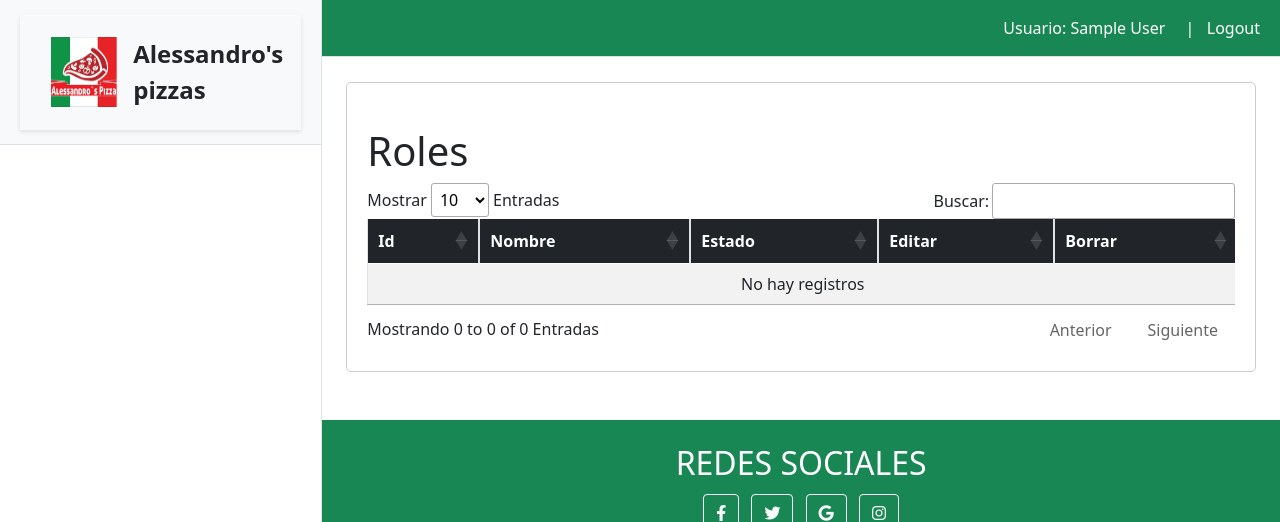
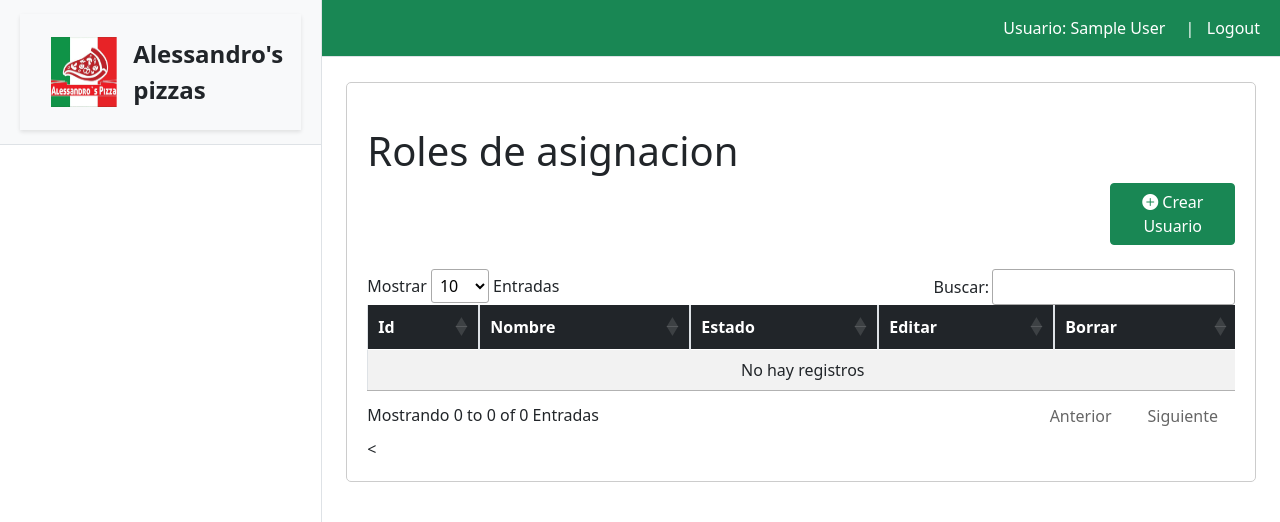
Before and after one commit to mmejia98/planillas, a PHP site: page /view/roles/index.php in a window 1280 px wide. Shown: the top 522 px of the page. Run offline with PHP 8.4, Linux system fonts and the light colour scheme; the visitor is signed in with stand-in values (Sample User, id 1); data that the repository does not hold is empty; some libraries are stand-ins or nearby versions.

Commit message:
Crear rol

```diff
--- a/view/roles/index.php
+++ b/view/roles/index.php
@@ -1,11 +1,21 @@
 <?php
     if(session_id() == '' || !isset($_SESSION) || session_status() === PHP_SESSION_NONE) {
         session_start();
-        $_SESSION["Titulo"] = "Roles";
+        $_SESSION["Titulo"] = "Roles de asignacion";
     }
 
     require_once("../master/head_mtto.php")
 ?>
+
+      <div class="row">
+            <div class="col-2 offset-10">
+                <div class="text-center">
+                    <!-- Button trigger modal -->
+                    <button id="botonCrear" class="btn btn-success float-end" data-bs-toggle="modal" data-bs-target="#modalUsuario"><i class="bi bi-plus-circle-fill"></i>  Crear Usuario</button>
+                </div>
+            </div>
+        </div>
+        <br />
         <div class="table-responsive">
             <table id="datos_usuario" class="table table-bordered table-striped">
             <thead class="bg-dark text-white">
@@ -22,7 +32,7 @@
 
 
 
-<!-- Modal -->
+<<!-- Modal -->
 <div class="modal fade" id="modalUsuario" tabindex="-1" aria-labelledby="exampleModalLabel" aria-hidden="true">
   <div class="modal-dialog">
     <div class="modal-content">
@@ -30,17 +40,13 @@
         <h5 class="modal-title" id="exampleModalLabel">Crear Rol</h5>
         <button type="button" class="btn-close" data-bs-dismiss="modal" aria-label="Close"></button>
       </div>
-
       <form method="POST" id="formulario" enctype="multipart/form-data">
-            <div class="modal-content">
         <div class="modal-body">
           <label for="nombre">Ingrese el nombre:</label>
           <input type="text" name="nombre" id="nombre" class="form-control">
           <br />
-
           <label for="estado">Seleccione el estado:&nbsp;</label>
           <!--<input type="text" name="estado" id="estado" class="form-control">-->
-
           <div class="form-check form-check-inline">
             <input class="form-check-input" type="radio" name="estado" id="inlineRadio1" value="A" checked>
             <label class="form-check-label" for="estado1">Activo</label>
@@ -51,19 +57,16 @@
           </div>
           <br />
         </div>
-
         <div class="modal-footer">
           <input type="hidden" name="id_rol" id="id_rol">
           <input type="hidden" name="operacion" id="operacion">
+          <button type="button" class="btn btn-secondary" data-bs-dismiss="modal">Cerrar</button>
           <input type="submit" name="action" id="action" class="btn btn-success" value="Crear">
-                </div>
         </div>
       </form>
     </div>
   </div>
 </div>
-
-
 
     <script src="https://code.jquery.com/jquery-3.6.0.min.js" integrity="sha256-/xUj+3OJU5yExlq6GSYGSHk7tPXikynS7ogEvDej/m4=" crossorigin="anonymous"></script>
 
```
Also changed, not shown: controller/usuarios/img/1252670941.jpeg (added). Lines whose indentation alone changed are shown as unchanged.
